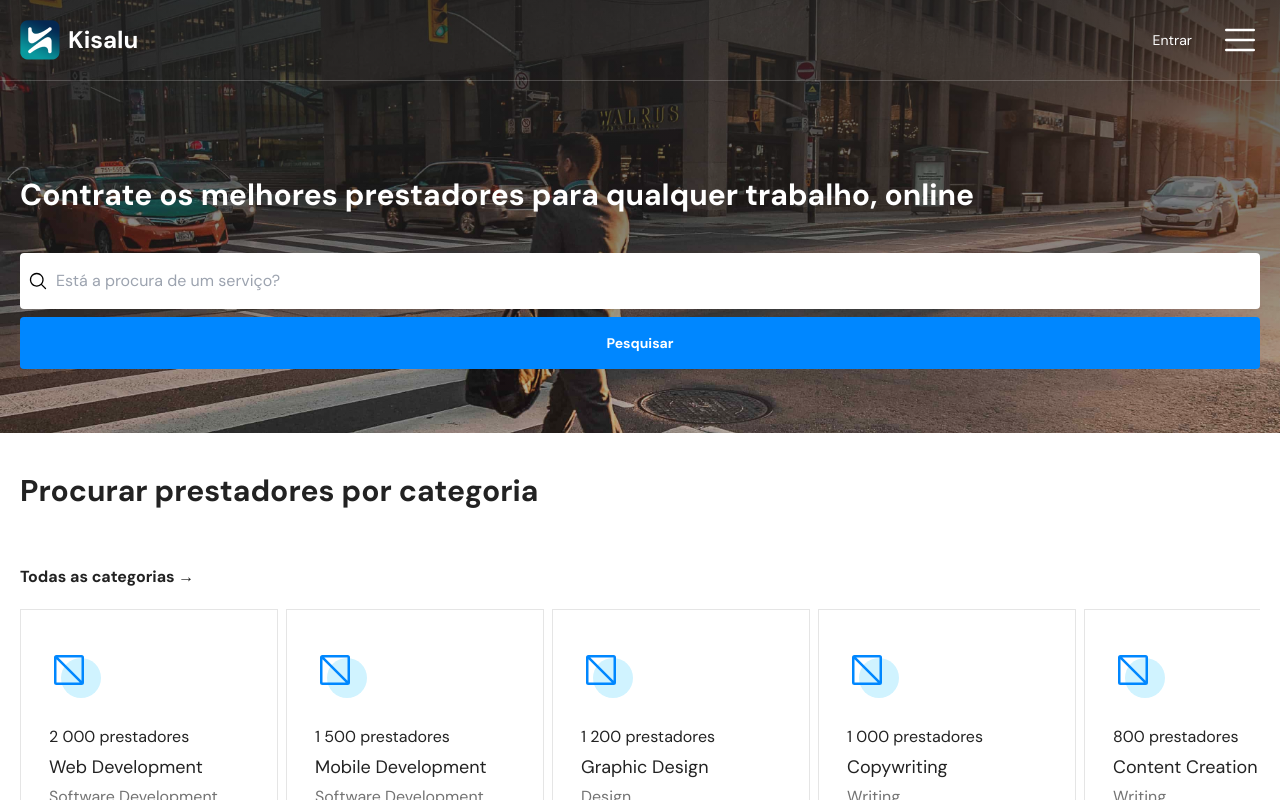
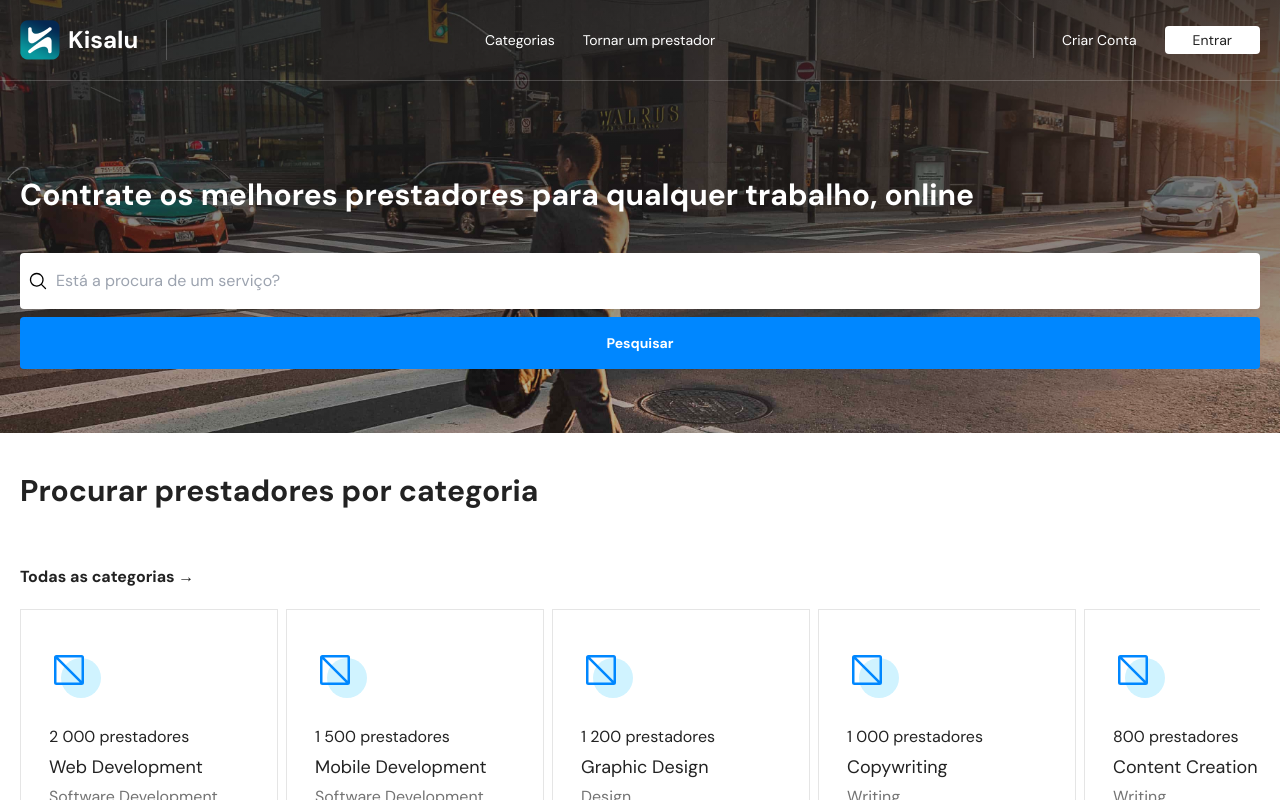
Before and after one commit to rafaelwillen/kisalu-web, a Next.js app: page / in a window 1280 px wide. Shown: the top 800 px of the page. Built offline with nearby package versions, Linux system fonts and the light colour scheme.

Commit message:
Implement the navbar

```diff
--- a/src/components/pages/common/Navbar.tsx
+++ b/src/components/pages/common/Navbar.tsx
@@ -8,22 +8,35 @@ export default function Navbar() {
     <nav className="py-5 border-b border-b-white border-opacity-20">
       <Container>
         <ul className="flex justify-between items-center">
-          <li className="flex items-center gap-2 text-2xl font-bold">
+          <li className="flex items-center gap-2 text-2xl font-bold pr-7 border-r border-white/20">
             <Image
               src="/kisalu-logo.png"
               height={40}
               width={40}
               alt="Kisalu Logo"
             />
-            <span>Kisalu</span>
+            <span className="select-none">Kisalu</span>
           </li>
-          <li className="flex items-center gap-7">
+          <li className="hidden lg:flex gap-7 items-center  text-white text-sm font-regular">
+            {/* TODO: Replace with actual link */}
+            <Link href="/">Categorias</Link>
             {/* TODO: Replace with an actual link */}
-            <Link href="#" className="text-white text-sm">
+            <Link href="/">Tornar um prestador</Link>
+          </li>
+          <li className="flex items-center gap-7 pl-7 border-l border-white/20 py-1">
+            {/* TODO: Replace with an actual link */}
+            <Link href="/" className="text-white text-sm hidden lg:inline">
+              Criar Conta
+            </Link>
+            {/* TODO: Replace with an actual link */}
+            <Link
+              href="/"
+              className="text-white text-sm lg:bg-white lg:text-text-200 lg:px-7 lg:py-1 lg:rounded lg:hover:bg-neutral-300 duration-300"
+            >
               Entrar
             </Link>
             {/* TODO: Implement the mobile menu */}
-            <button>
+            <button className="lg:hidden">
               <List size={40} color="#fff" />
             </button>
           </li>
```
